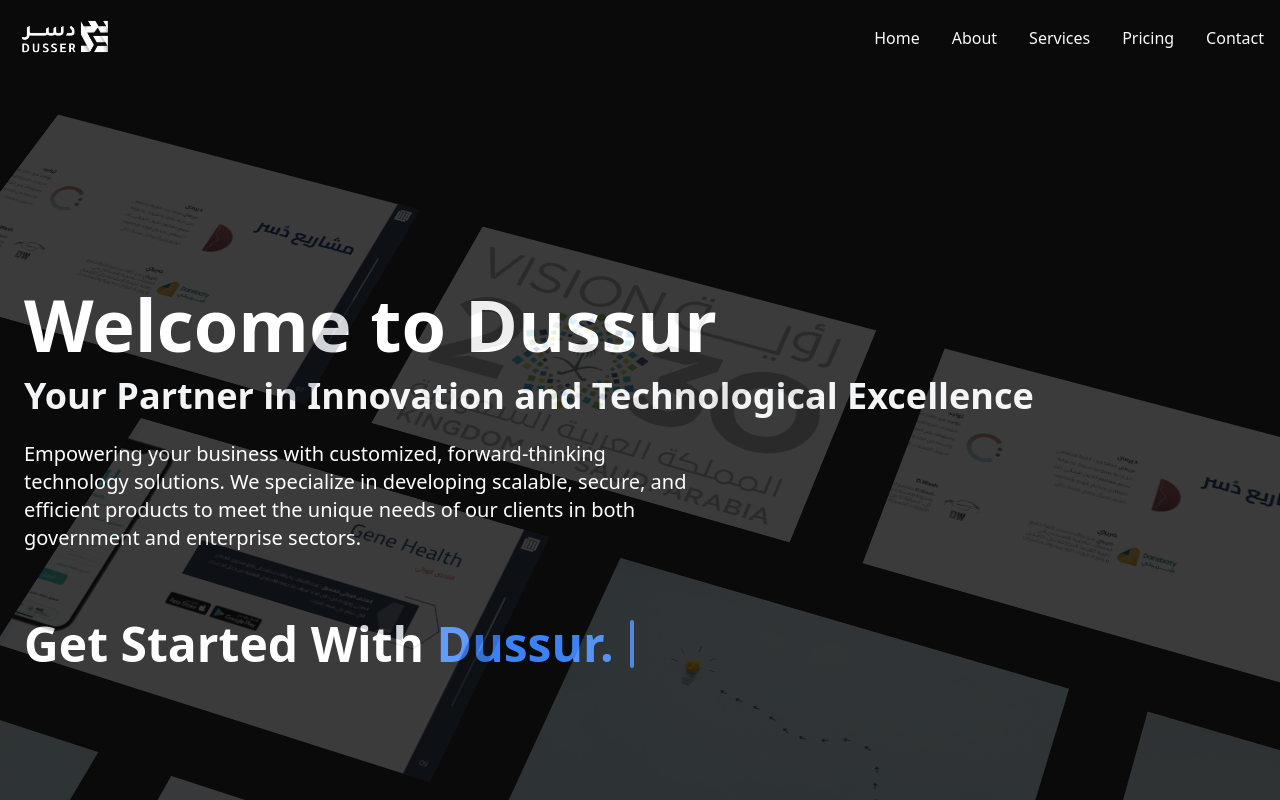
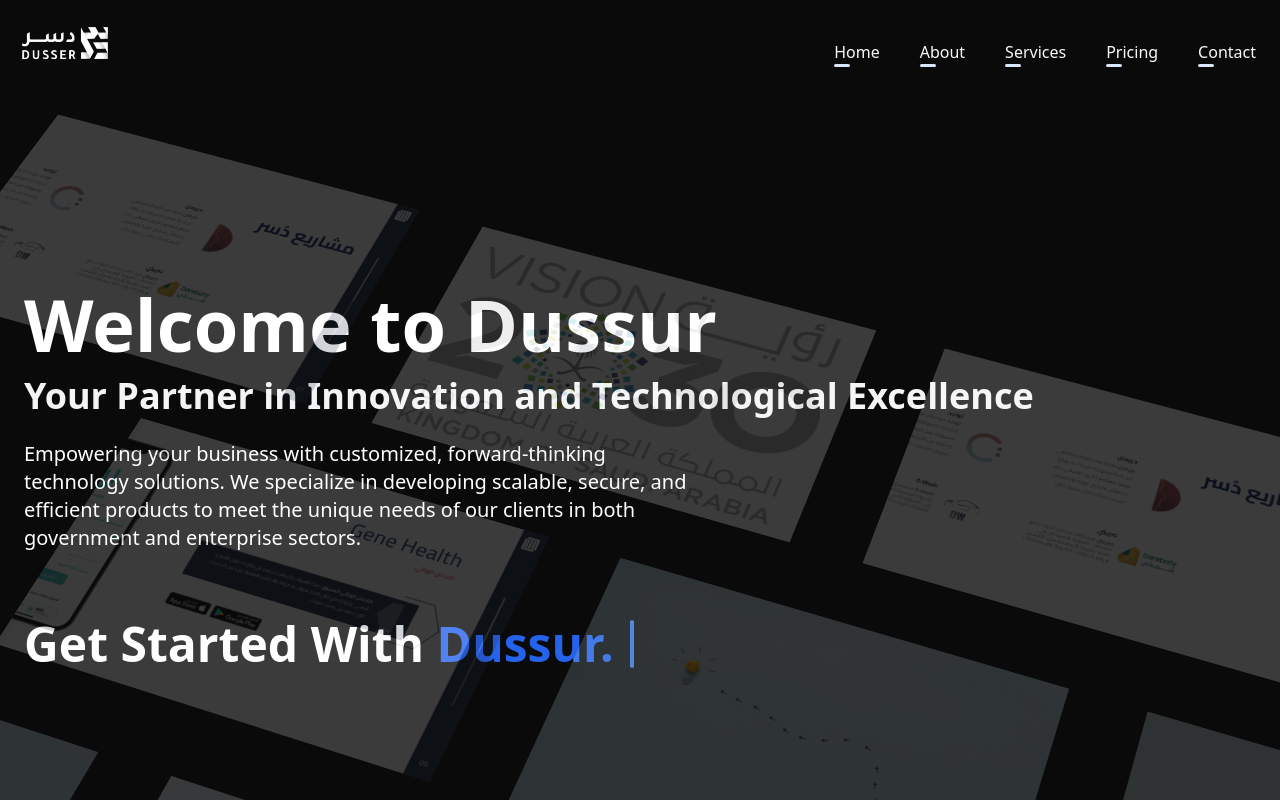
Before and after one commit to Ahmed-Serag19/Dussur, a Next.js app: page / in a window 1280 px wide. Shown: the top 800 px of the page. Built offline with nearby package versions, Linux system fonts and the light colour scheme.

Commit message:
added Navlinks animation

```diff
--- a/app/globals.css
+++ b/app/globals.css
@@ -30,6 +30,10 @@
     --chart-3: 197 37% 24%;
     --chart-4: 43 74% 66%;
     --chart-5: 27 87% 67%;
+
+    /* Link colors for light mode */
+    --link-color: var(--foreground);
+    --underline-color: rgb(177, 211, 255);
   }
 
   .dark {
@@ -57,6 +61,10 @@
     --chart-3: 30 80% 55%;
     --chart-4: 280 65% 60%;
     --chart-5: 340 75% 55%;
+
+    /* Link colors for dark mode */
+    --link-color: var(--foreground);
+    --underline-color: #d6e8fc; /* Light blue for dark mode */
   }
 }
 
@@ -68,26 +76,60 @@
     @apply bg-background text-foreground;
   }
 }
+
+/* Navbar styles */
 .navbar {
   background-color: transparent;
   transition: background-color 0.4s ease-in-out;
 }
 
-/* Navbar style when scrolled - solid background */
+/* Navbar style when scrolled */
 .navbar-scrolled {
-  background-color: #153764; /* Replace with your solid background color */
+  background-color: var(--primary-blue);
   box-shadow: 0 4px 6px rgba(0, 0, 0, 0.1);
   transition: background-color 0.4s ease-in-out, box-shadow 0.4s ease-in-out;
 }
 
 /* Navbar link styles with hover effect */
 .nav-link {
-  color: var(--foreground);
+  color: var(--link-color);
   transition: color 0.3s ease-in-out, text-decoration 0.3s ease-in-out;
+  font-size: 1rem;
+  text-decoration: none;
+  margin-top: 1em;
+  display: inline-block;
+  padding: 0.5em;
+  margin-left: -0.5em;
+  position: relative;
+  clip-path: polygon(0 0, 100% 0, 100% 100%, 0% 100%);
+
+  /* Underline effect */
+  &:before,
+  &:after {
+    position: absolute;
+    content: "";
+    border-bottom: 3px solid var(--underline-color);
+    border-radius: 1em;
+    bottom: 0.3em;
+    transition: transform 0.5s cubic-bezier(0.075, 0.82, 0.165, 1);
+  }
+
+  &:before {
+    width: 1em;
+    transform-origin: left;
+  }
+
+  &:after {
+    width: 82%;
+    left: 1em;
+    transform: translateX(110%);
+  }
+
+  &:hover:before {
+    transform: scaleX(0.3);
+  }
+
+  &:hover:after {
+    transform: translateX(0);
+  }
 }
-
-.nav-link:hover {
-  color: var(--primary);
-  text-decoration: underline;
-  text-underline-offset: 5px;
-}
--- a/components/ui/hero-parallax.tsx
+++ b/components/ui/hero-parallax.tsx
@@ -115,7 +115,7 @@
 
     {
       text: "Dussur.",
-      className: "text-blue-500 dark:text-blue-500",
+      className: "text-blue-600 dark:text-blue-600",
     },
   ];
   return (
```
